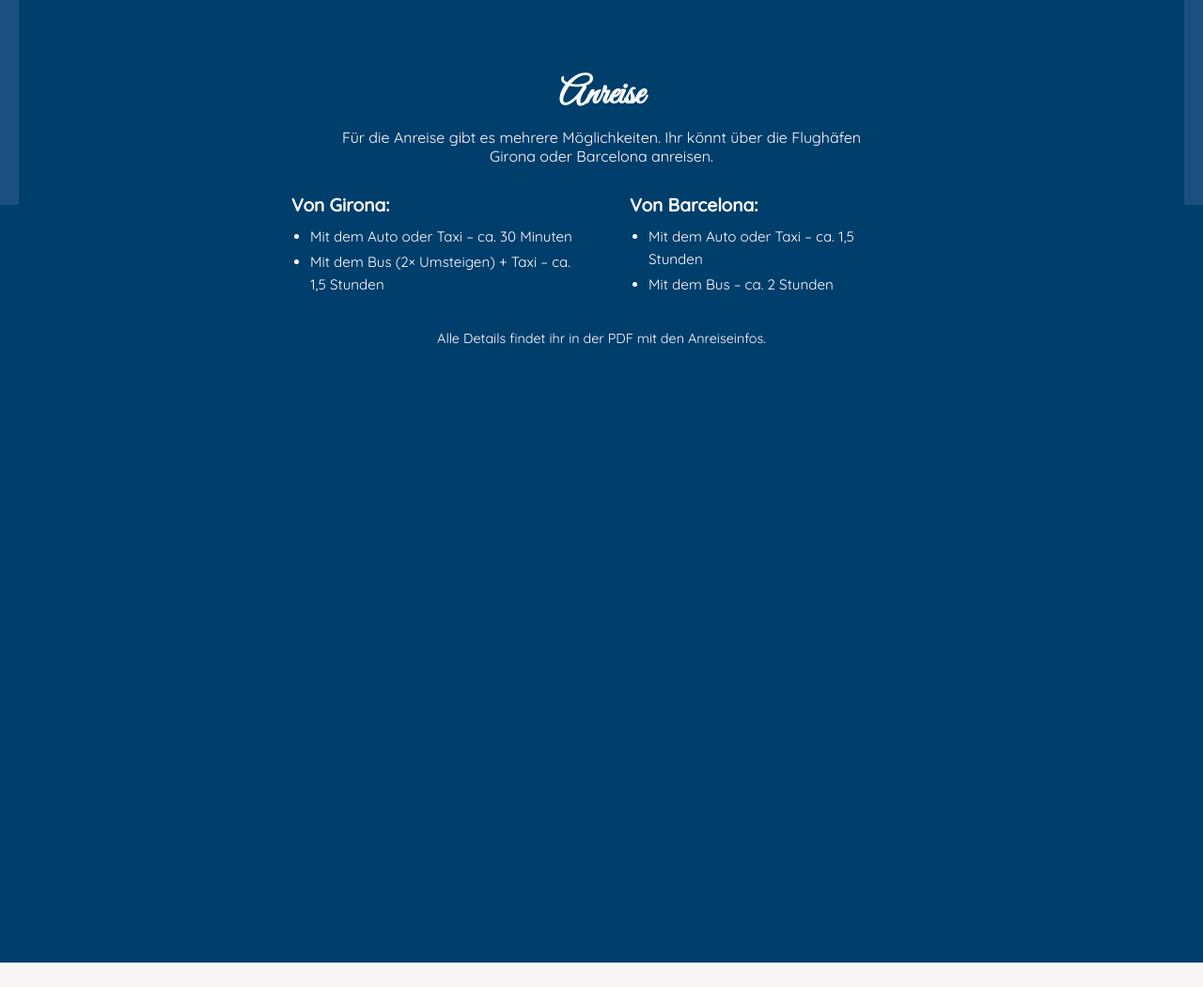
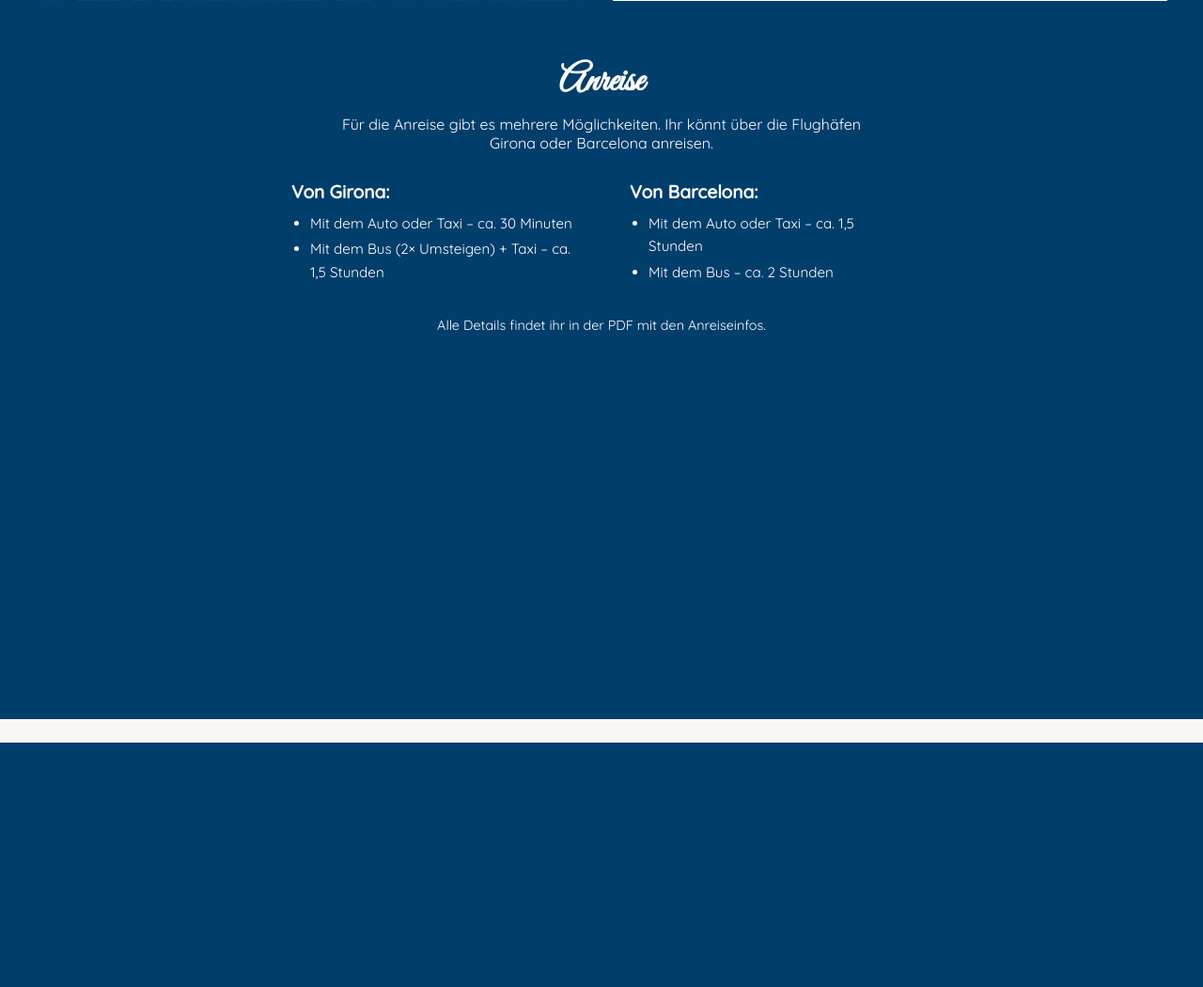
Before and after one commit to clawo/FriedaNiko, a PHP site: page /pages/homepage.php in a window 1280 px wide. Shown: the part 1700-2750 px from the top of the page at 94% size. After the commit the page ends 2490 px from the top, so only its background shows below. Run offline with PHP 8.4, Linux system fonts and the light colour scheme.

Commit message:
dunkelblauer hintergrund fixed

```diff
--- a/style/styleHomepage.css
+++ b/style/styleHomepage.css
@@ -120,21 +120,26 @@
   /* Anreise Section */
   .anreise-section {
   background: linear-gradient(to bottom,
-    #1a4f80 50%, 0%,
-    #1a4f80 50%,
-    #003E6C 50%,   /* obere Hälfte = dunkelblau */
+    #1a4f80 25%, 0%,
     #003E6C 100%
   );
   color: white;
-  padding: 60px 20px;
+  padding: 1% 3%;
   font-family: 'Quicksand', sans-serif;
   width: 100%;
 }
 
+.anreise-hellblau {
+    background-color: #1a4f80;
+    padding: 5% 0%;
+    color: white;
+    width: 100%;
+    margin-top: 1%;
+  }
 
   .anreise-dunkelblau {
     background-color: #003E6C;
-    padding: 45% 0%;
+    padding: 30% 0%;
     color: white;
     width: 100%;
     margin-top: 10%;
```
